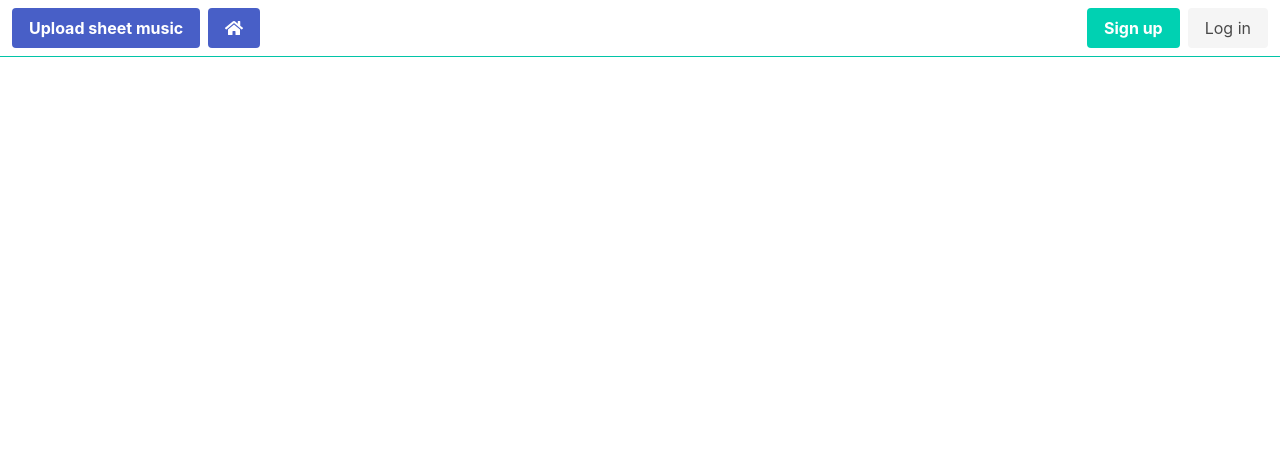
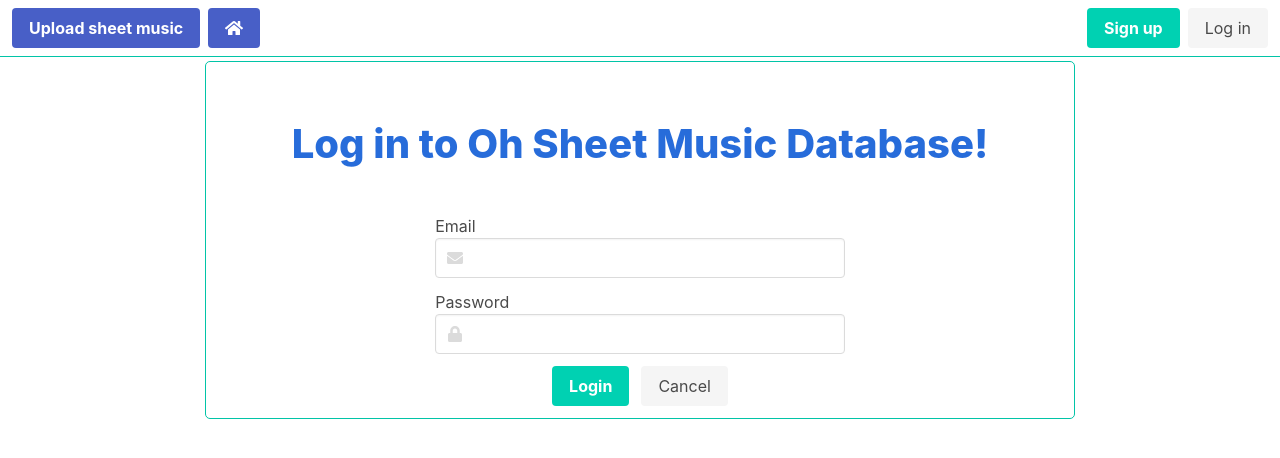
Before and after one commit to safriks/smdb, a React (Create React App) app in the folder smdb-client/: page /log_in in a window 1280 px wide. Shown: the top 458 px of the page. Built offline with nearby package versions, Linux system fonts and the light colour scheme; no server answers.

Commit message:
added login page

```diff
--- a/smdb-client/src/App.js
+++ b/smdb-client/src/App.js
@@ -1,12 +1,51 @@
-import React from "react";
+import React, { Component } from "react";
 import { BrowserRouter as Router, Route, Link, Switch } from "react-router-dom";
 import "./Layout.css";
+import axios from "axios";
 import Navbar from "./components/Navbar";
 import Landing from "./pages/Landing";
 import AllMusic from "./pages/AllMusic";
 import SignUp from "./pages/SignUp";
+import Login from "./pages/Login";
 
-function App() {
+class App extends Component {
+  constructor() {
+    super();
+    this.getCurrentUser = this.getCurrentUser.bind(this);
+  }
+  state = {
+    currentUser: {},
+    err: null
+  };
+
+  componentDidMount() {
+    this.getCurrentUser();
+  }
+
+  getCurrentUser = () => {
+    axios({
+      url: "http://localhost:3010/get_user",
+      method: "post",
+      withCredentials: true
+    })
+      .then(response => {
+        this.setState(
+          {
+            user: response.data
+          },
+          () => {
+            this.props.history.push("/profile"); // new but not required
+          }
+        );
+      })
+      .catch(err => {
+        this.setState({
+          err: err
+        });
+      });
+  };
+
+  render() {
     return (
       <div className="App">
         <Navbar />
@@ -16,9 +55,18 @@ function App() {
           <Route exact path="/all_music" component={AllMusic} />
           <Route exact path="/all_music/:id" component={AllMusic} />
           <Route exact path="/sign_up" component={SignUp} />
+          <Route
+            exact
+            path="/log_in"
+            render={props => (
+              <Login {...props} getCurrentUser={this.getCurrentUser} />
+            )}
+            component={Login}
+          />
         </Switch>
       </div>
     );
   }
+}
 
 export default App;
--- a/smdb-client/src/components/Navbar.jsx
+++ b/smdb-client/src/components/Navbar.jsx
@@ -10,7 +10,7 @@ export default class Navbar extends Component {
           <div className="navbar-start">
             <div className="navbar-item">
               <div className="buttons">
-                <Link to="/sign_up" className="button is-link">
+                <Link to="/upload" className="button is-link">
                   <strong>Upload sheet music</strong>
                 </Link>
                 <Link to="/" className="button is-link">
--- a/smdb-client/src/pages/Login.jsx
+++ b/smdb-client/src/pages/Login.jsx
@@ -0,0 +1,108 @@
+import React, { Component } from "react";
+import "./login.css";
+import { Link } from "react-router-dom";
+import axios from "axios";
+
+export default class Login extends Component {
+  constructor() {
+    super();
+    this.state = {
+      email: "",
+      password: "",
+      err: null
+    };
+    this.formRef = React.createRef();
+    this.handleInputChange = this.handleInputChange.bind(this);
+    this.handleFormSubmit = this.handleFormSubmit.bind(this);
+  }
+  handleInputChange = e => {
+    this.setState({ [e.target.name]: e.target.value });
+  };
+
+  handleFormSubmit = e => {
+    e.preventDefault();
+
+    let loginForm = this.formRef.current;
+    let formData = new FormData(loginForm);
+
+    axios({
+      url: "http://localhost:3010/log_in",
+      data: formData,
+      method: "post",
+      headers: { "Content-Type": "form-data" },
+      withCredentials: true
+    })
+      .then(response => {
+        this.props.getCurrentUser();
+      })
+      .catch(err => {
+        this.setState({
+          err: err
+        });
+      });
+  };
+
+  render() {
+    return (
+      <div className="columns">
+        <div className="column is-8 is-offset-2 col">
+          <div>
+            <h1 className="header flex-ctd">
+              Log in to Oh Sheet Music Database!
+            </h1>
+          </div>
+          <div className="columns">
+            <div className="column is-6 is-offset-3">
+              <form
+                ref={this.formRef}
+                onSubmit={this.handleFormSubmit}
+                className="form"
+              >
+                <div className="field">
+                  <label>Email</label>
+                  <div className="control has-icons-left">
+                    <input
+                      className="input"
+                      type="email"
+                      name="email"
+                      onChange={this.handleInputChange}
+                      required
+                    />
+                    <span className="icon is-small is-left">
+                      <i className="fas fa-envelope" />
+                    </span>
+                  </div>
+                </div>
+                <div className="field">
+                  <label>Password</label>
+                  <div className="control has-icons-left">
+                    <input
+                      className="input"
+                      type="password"
+                      name="password"
+                      onChange={this.handleInputChange}
+                      required
+                    />
+                    <span className="icon is-small is-left">
+                      <i className="fas fa-lock" />
+                    </span>
+                  </div>
+                </div>
+                <div className="field is-grouped is-grouped-centered">
+                  <p className="control">
+                    <button type="submit" className="button is-primary">
+                      <strong>Login</strong>
+                    </button>
+                  </p>
+                  <Link to="/" className="button is-light">
+                    Cancel
+                  </Link>
+                </div>
+              </form>
+            </div>
+          </div>
+        </div>
+      </div>
+    );
+  }
+}
--- a/smdb-client/src/pages/SignUp.jsx
+++ b/smdb-client/src/pages/SignUp.jsx
@@ -4,7 +4,9 @@ import { Link } from "react-router-dom";
 import axios from "axios";
 
 export default class SignUp extends Component {
-  state = {
+  constructor() {
+    super();
+    this.state = {
       first_name: "",
       last_name: "",
       email: "",
@@ -12,6 +14,10 @@ export default class SignUp extends Component {
       confirmpassword: "",
       err: null
     };
+    this.formRef = React.createRef();
+    this.handleInputChange = this.handleInputChange.bind(this);
+    this.handleFormSubmit = this.handleFormSubmit.bind(this);
+  }
 
   handleInputChange = e => {
     this.setState({ [e.target.name]: e.target.value });
@@ -20,16 +26,14 @@ export default class SignUp extends Component {
   handleFormSubmit = e => {
     e.preventDefault();
 
+    let signUpForm = this.formRef.current;
+    let formData = new FormData(signUpForm);
+
     axios({
       url: "http://localhost:3010/sign_up",
-      data: {
-        first_name: this.state.first_name,
-        last_name: this.state.last_name,
-        email: this.state.email,
-        password: this.state.password,
-        confirmpassword: this.state.confirmpassword
-      },
+      data: formData,
       method: "post",
+      headers: { "Content-Type": "form-data" },
       withCredentials: true
     })
       .then(response => {
```
Lines whose indentation alone changed are shown as unchanged.
